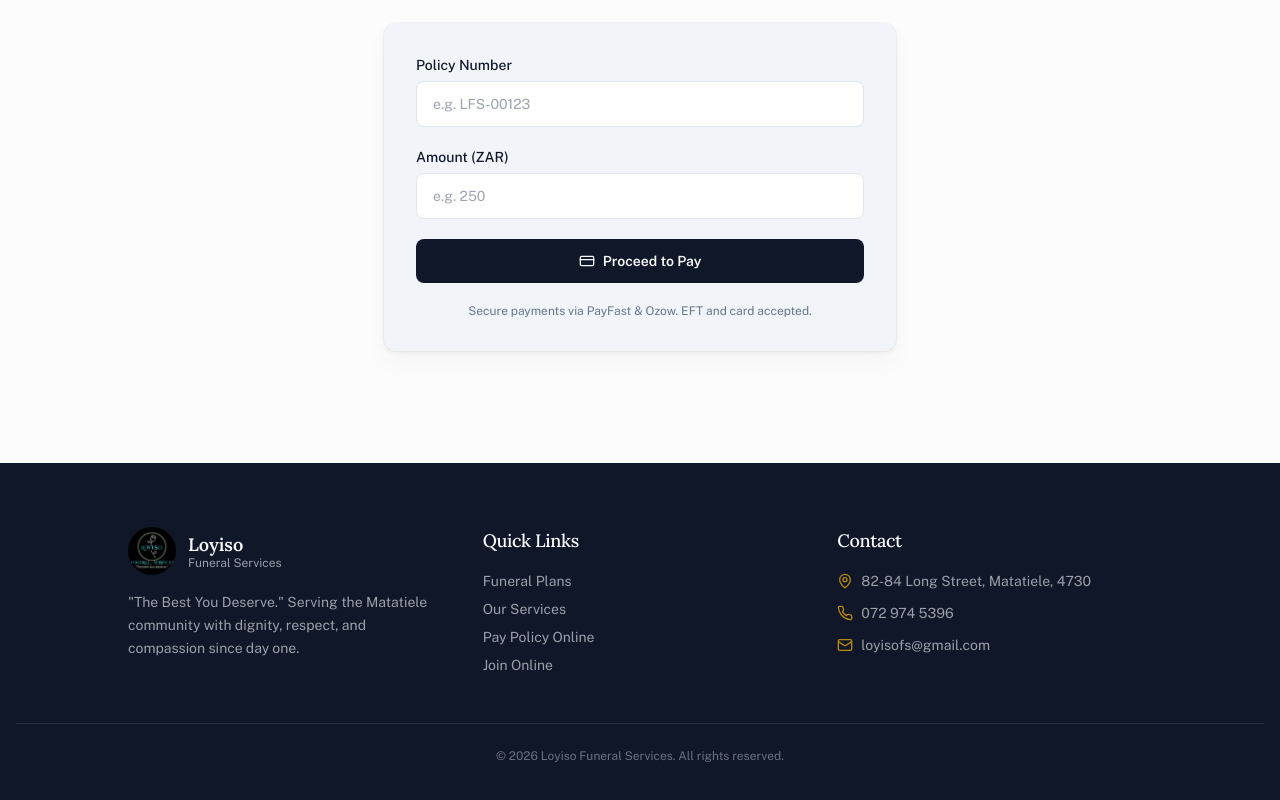
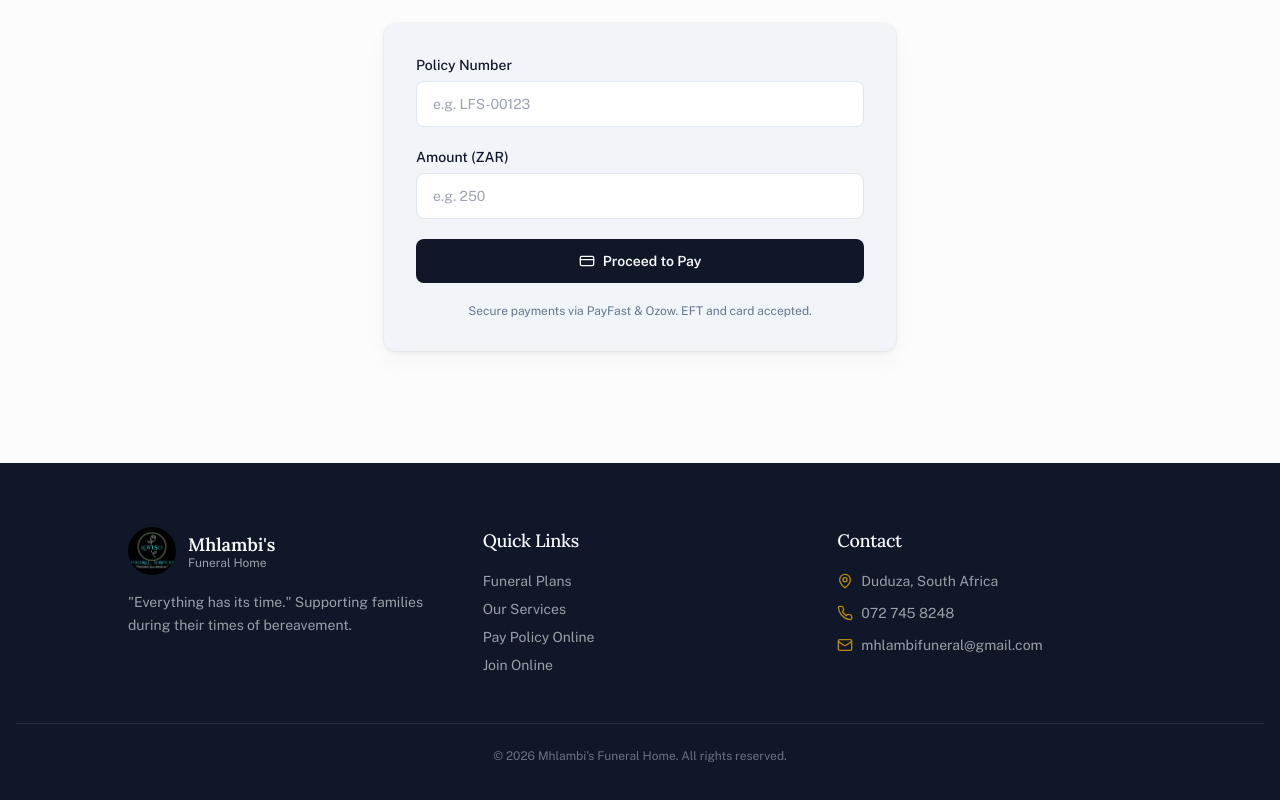
Before and after one commit to slmazwi-coder/mhlambi-funeral-home, a React (Vite) app: page / in a window 1280 px wide. Shown: the part 4543-5343 px from the top of the page. Built offline with nearby package versions, Linux system fonts and the light colour scheme; the HTML template or start-up script is replaced by a standard one.

Commit message:
Update footer contact details for Mhlambi's Funeral Home

```diff
--- a/src/components/FooterSection.tsx
+++ b/src/components/FooterSection.tsx
@@ -7,24 +7,40 @@ const FooterSection = () => (
       <div className="grid md:grid-cols-3 gap-10 max-w-5xl mx-auto">
         <div>
           <div className="flex items-center gap-3 mb-4">
-            <img src={logo} alt="Loyiso" className="h-12 w-12 rounded-full object-cover" />
+            <img src={logo} alt="Mhlambi's Funeral Home" className="h-12 w-12 rounded-full object-cover" />
             <div>
-              <span className="font-serif text-lg font-semibold">Loyiso</span>
-              <span className="block text-xs text-primary-foreground/60 -mt-1">Funeral Services</span>
+              <span className="font-serif text-lg font-semibold">Mhlambi's</span>
+              <span className="block text-xs text-primary-foreground/60 -mt-1">Funeral Home</span>
             </div>
           </div>
           <p className="text-sm text-primary-foreground/60 leading-relaxed">
-            "The Best You Deserve." Serving the Matatiele community with dignity, respect, and compassion since day one.
+            "Everything has its time." Supporting families during their times of bereavement.
           </p>
         </div>
 
         <div>
           <h3 className="font-serif text-lg font-medium mb-4">Quick Links</h3>
           <ul className="space-y-2 text-sm text-primary-foreground/60">
-            <li><a href="#plans" className="hover:text-primary-foreground transition-colors">Funeral Plans</a></li>
-            <li><a href="#services" className="hover:text-primary-foreground transition-colors">Our Services</a></li>
-            <li><a href="#pay" className="hover:text-primary-foreground transition-colors">Pay Policy Online</a></li>
-            <li><a href="/join" className="hover:text-primary-foreground transition-colors">Join Online</a></li>
+            <li>
+              <a href="#plans" className="hover:text-primary-foreground transition-colors">
+                Funeral Plans
+              </a>
+            </li>
+            <li>
+              <a href="#services" className="hover:text-primary-foreground transition-colors">
+                Our Services
+              </a>
+            </li>
+            <li>
+              <a href="#pay" className="hover:text-primary-foreground transition-colors">
+                Pay Policy Online
+              </a>
+            </li>
+            <li>
+              <a href="/join" className="hover:text-primary-foreground transition-colors">
+                Join Online
+              </a>
+            </li>
           </ul>
         </div>
 
@@ -33,22 +49,26 @@ const FooterSection = () => (
           <ul className="space-y-3 text-sm text-primary-foreground/60">
             <li className="flex items-start gap-2">
               <MapPin className="w-4 h-4 mt-0.5 shrink-0 text-accent" />
-              82-84 Long Street, Matatiele, 4730
+              Duduza, South Africa
             </li>
             <li className="flex items-center gap-2">
               <Phone className="w-4 h-4 shrink-0 text-accent" />
-              <a href="tel:+27729745396" className="hover:text-primary-foreground transition-colors">072 974 5396</a>
+              <a href="tel:+27727458248" className="hover:text-primary-foreground transition-colors">
+                072 745 8248
+              </a>
             </li>
             <li className="flex items-center gap-2">
               <Mail className="w-4 h-4 shrink-0 text-accent" />
-              <a href="mailto:loyisofs@gmail.com" className="hover:text-primary-foreground transition-colors">loyisofs@gmail.com</a>
+              <a href="mailto:mhlambifuneral@gmail.com" className="hover:text-primary-foreground transition-colors">
+                mhlambifuneral@gmail.com
+              </a>
             </li>
           </ul>
         </div>
       </div>
 
       <div className="border-t border-primary-foreground/10 mt-12 pt-6 text-center text-xs text-primary-foreground/40">
-        © {new Date().getFullYear()} Loyiso Funeral Services. All rights reserved.
+        © {new Date().getFullYear()} Mhlambi's Funeral Home. All rights reserved.
       </div>
     </div>
   </footer>
```
